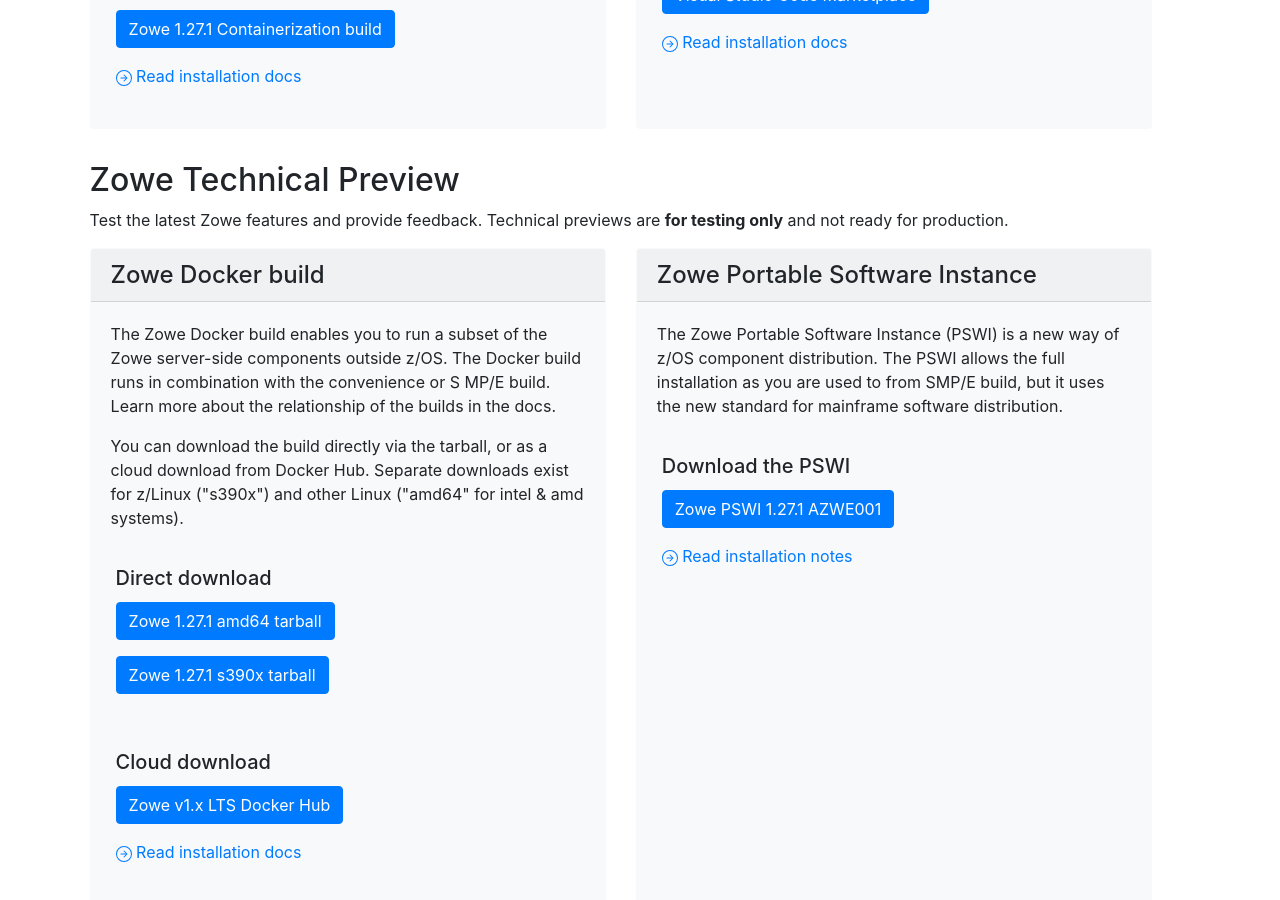
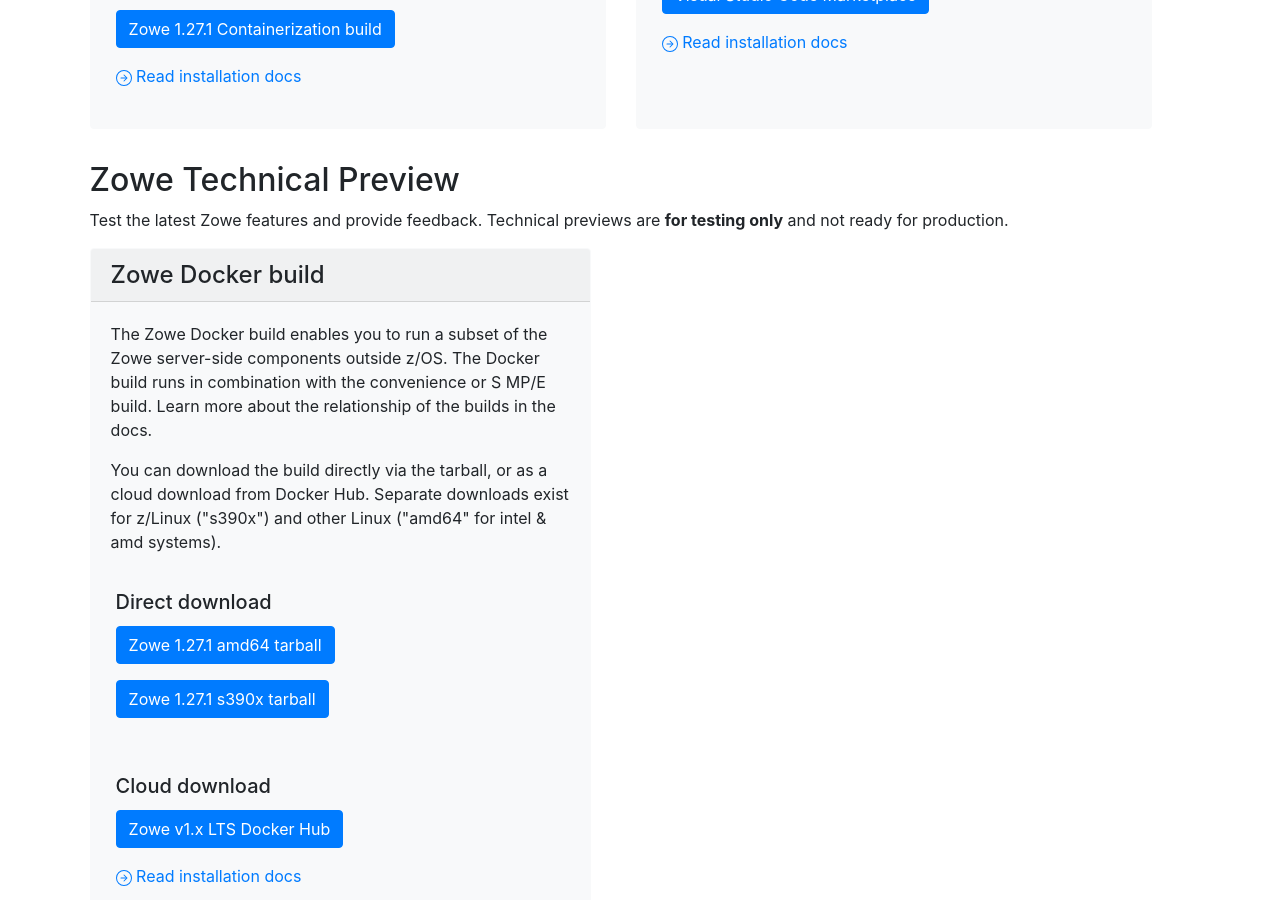
Before and after one commit to zowe/zowe.github.io, a Jekyll site: the page built from download.md, in a window 1280 px wide and 900 px high, scrolled down 2945 px. Built offline with Jekyll 4.4.1, drawn with Linux system fonts in a browser that asks for light colours; our own code applies the rules of GitHub Pages for plain Markdown files.

Commit message:
remove pswi v1, updates for pswi in v2
Signed-off-by: MarkAckert <mark.ackert@broadcom.com>

```diff
--- a/_config.yml
+++ b/_config.yml
@@ -26,8 +26,8 @@
 cli_active_development_download_url: legal.html?type=cli-active-development&version=
 smpe_download_url: legal.html?type=smpe&version=
 pswi_download_uri: legal.html?type=pswi&version=
+
 pswi_install_doc_url: https://docs.zowe.org/stable/user-guide/install-zos.html
-pswi_version: 1.24.0
 zowe_node_sdk_download_url: legal.html?type=nodejs-sdk&version=
 zowe_python_sdk_download_url: legal.html?type=python-sdk&version=
 nightly_build_url: https://zowe.jfrog.io/zowe/webapp/#/artifacts/browse/tree/General/libs-release-local/org/zowe/nightly
@@ -109,12 +109,9 @@
 zowe_node_sdk_next_reference_doc_url: https://docs.zowe.org/stable/typedoc_next/index.html
 zowe_next_release_date: 2022-04-25
 
+# not in use, place variables here if you need to distinguish based on Zowe release
 v1:
-
-
-
 v2:
-
 
 plugins:
   # Redirect plugin
--- a/download.md
+++ b/download.md
@@ -151,10 +151,10 @@
               new standard for mainframe software distribution.</p>
             <p class="card-text">Download the PSWI based on FMID AZWE002</p>
             <p><a class="btn btn-primary"
-                href="{{ site.pswi_download_uri }}{{ site.data.releases.v2[0].zos_version }}">Zowe PSWI
+                href="{{ site.v2.pswi_download_uri }}{{ site.data.releases.v2[0].zos_version }}">Zowe PSWI
                 {{ site.data.releases.v2[0].zos_version }}</a></p>
             <div>
-              <a href="{{ site.pswi_install_doc_url }}" class="card-link">
+              <a href="https://docs.zowe.org/{{ site.data.releases.v2[0].documentation }}/user-guide/install-zos" class="card-link">
                 <svg width="1em" height="1em" viewBox="0 0 16 16" class="bi bi-arrow-right-circle" fill="currentColor"
                   xmlns="http://www.w3.org/2000/svg">
                   <path fill-rule="evenodd" d="M8 15A7 7 0 1 0 8 1a7 7 0 0 0 0 14zm0 1A8 8 0 1 0 8 0a8 8 0 0 0 0 16z" />
@@ -463,7 +463,7 @@
     <p>
       Test the latest Zowe features and provide feedback. Technical previews are <b>for testing only</b> and not ready
       for production.</p>
-    <div class="card-deck">
+    <div class="card-deck w-50">
       <div class="card bg-light border-light mb-3">
         <h4 class="card-header" id="zowe-docker">Zowe Docker build</h4>
         <div class="card-body">
@@ -496,34 +496,6 @@
                       d="M7.646 11.354a.5.5 0 0 1 0-.708L10.293 8 7.646 5.354a.5.5 0 1 1 .708-.708l3 3a.5.5 0 0 1 0 .708l-3 3a.5.5 0 0 1-.708 0z" />
                     <path fill-rule="evenodd" d="M4.5 8a.5.5 0 0 1 .5-.5h5a.5.5 0 0 1 0 1H5a.5.5 0 0 1-.5-.5z" /></svg>
                   Read installation docs
-                </a>
-              </div>
-            </div>
-          </div>
-        </div>
-      </div>
-      <div class="card bg-light border-light mb-3">
-        <h4 class="card-header" id="zowe-pswi">Zowe Portable Software Instance</h4>
-        <div class="card-body">
-          <p class="card-text">The Zowe Portable Software Instance (PSWI) is a new way of z/OS component distribution.
-            The PSWI allows the full installation as you are used to from SMP/E build, but it uses the new standard for
-            mainframe software distribution.</p>
-          <div class="row">
-            <div class="card-body">
-              <h5 class="card-title">Download the PSWI</h5>
-              <p><a class="btn btn-primary" href="{{ site.pswi_download_uri }}">Zowe PSWI
-                  {{ site.data.releases.v1[0].zos_version }}
-                  {{ site.zowe_fmid }}</a></p>
-              <div>
-                <a href="{{ site.pswi_install_doc_url }}" class="card-link">
-                  <svg width="1em" height="1em" viewBox="0 0 16 16" class="bi bi-arrow-right-circle" fill="currentColor"
-                    xmlns="http://www.w3.org/2000/svg">
-                    <path fill-rule="evenodd"
-                      d="M8 15A7 7 0 1 0 8 1a7 7 0 0 0 0 14zm0 1A8 8 0 1 0 8 0a8 8 0 0 0 0 16z" />
-                    <path fill-rule="evenodd"
-                      d="M7.646 11.354a.5.5 0 0 1 0-.708L10.293 8 7.646 5.354a.5.5 0 1 1 .708-.708l3 3a.5.5 0 0 1 0 .708l-3 3a.5.5 0 0 1-.708 0z" />
-                    <path fill-rule="evenodd" d="M4.5 8a.5.5 0 0 1 .5-.5h5a.5.5 0 0 1 0 1H5a.5.5 0 0 1-.5-.5z" /></svg>
-                  Read installation notes
                 </a>
               </div>
             </div>
```
Also changed, not shown: _includes/legal-script.html (+10 -6 lines).
